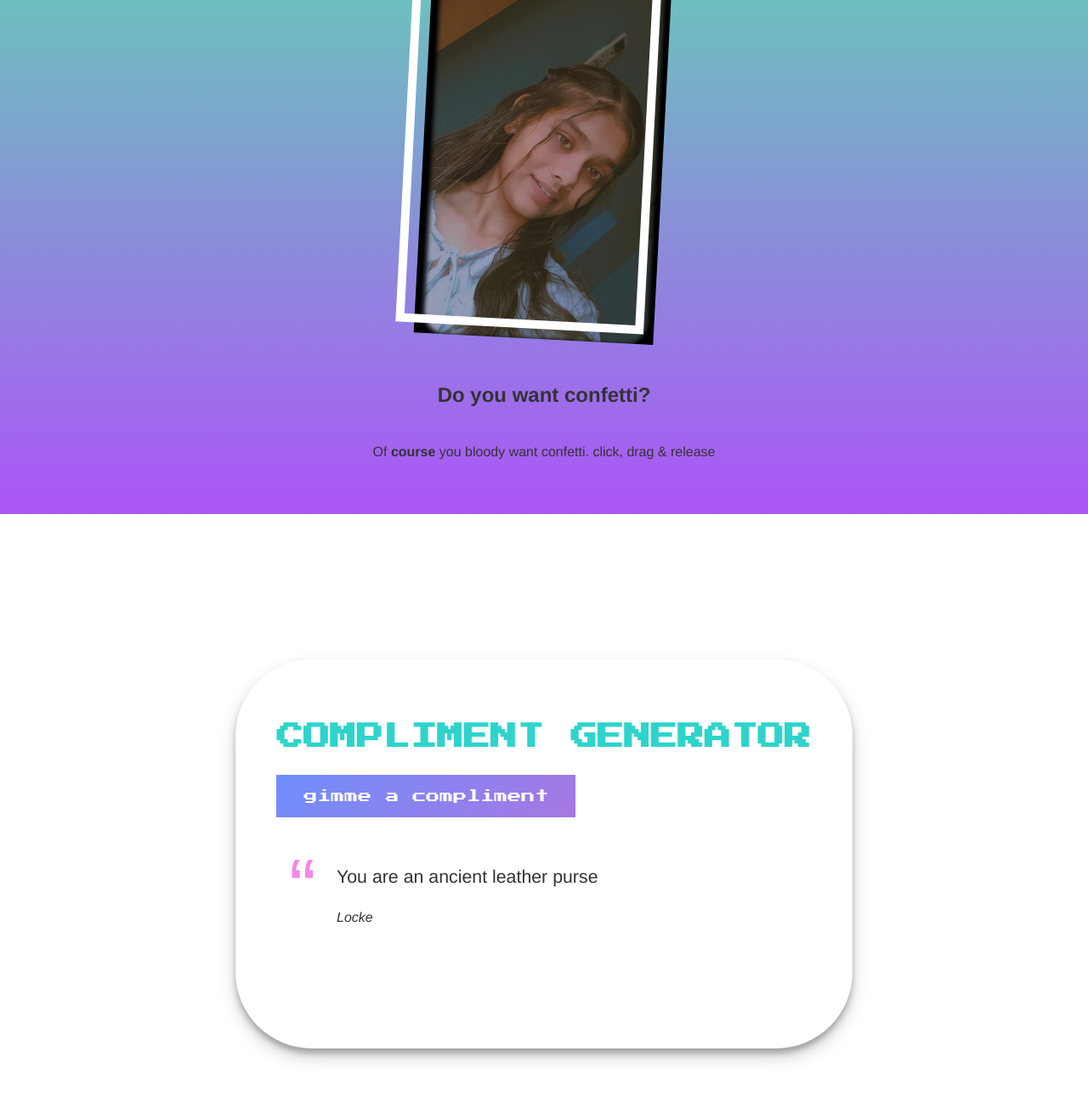
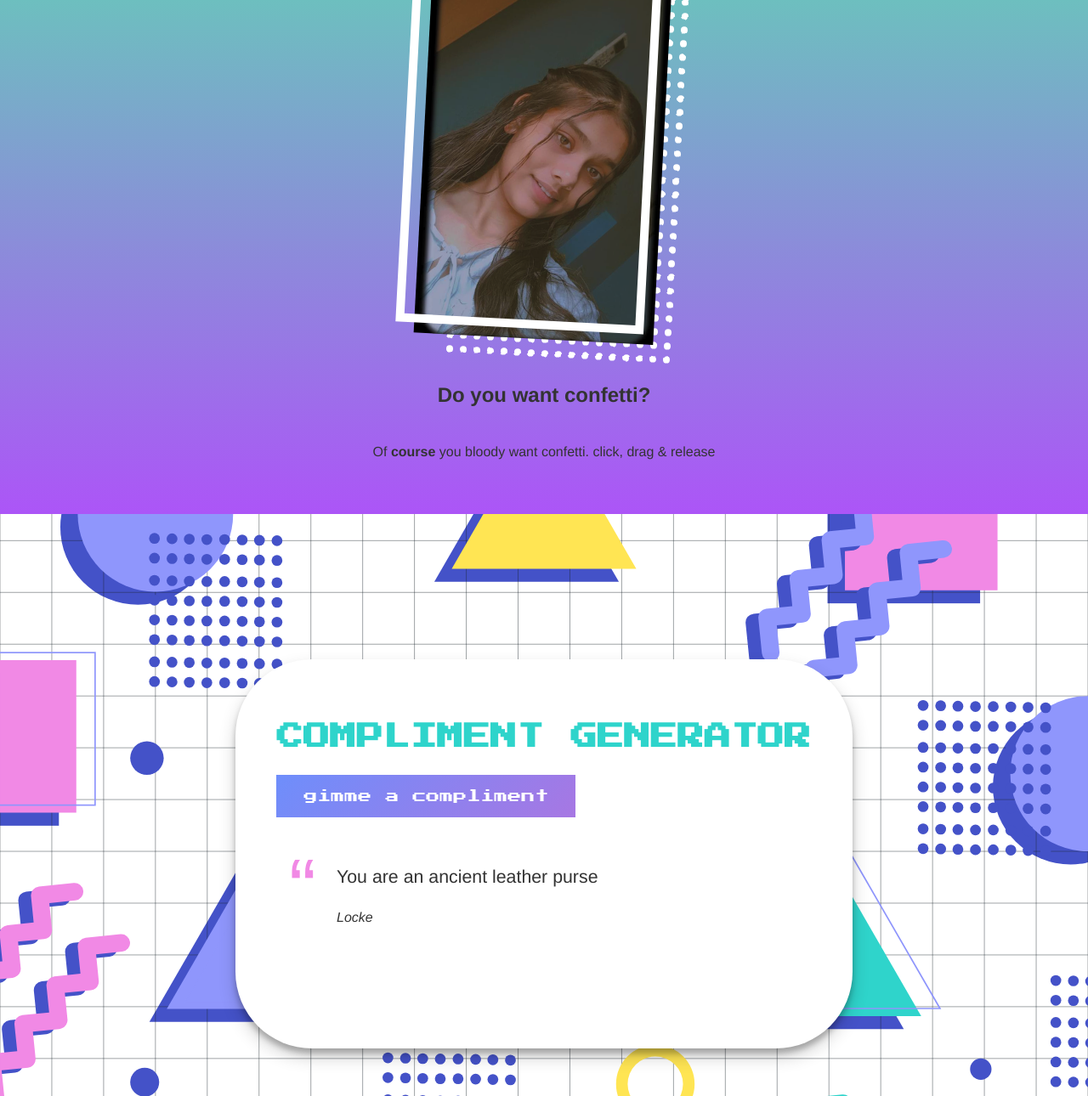
Before and after one commit to arvitkumar/you, a plain HTML site: page index.html in a window 1280 px wide. Shown: the part 195-1485 px from the top of the page at 85% size. Drawn offline with nearby package versions, Linux system fonts and the light colour scheme; a script that the page names is missing.

Commit message:
Update style.css

```diff
--- a/style.css
+++ b/style.css
@@ -99,7 +99,7 @@ h1 {
   height: calc(100% - 10px);
   left: 35px;
   top: 35px;
-  background-image: url(img/dots.svg);
+  background-image: url(dots.svg);
   background-size: 1rem;
   background-repeat: space;
   z-index: -1;
@@ -113,7 +113,7 @@ copy > * {
 }
 
 .compliments {
-  background-image: url(img/bg.svg);
+  background-image: url(bg.svg);
   background-size: cover;
   min-height: 100vh;
   display: flex;
```
